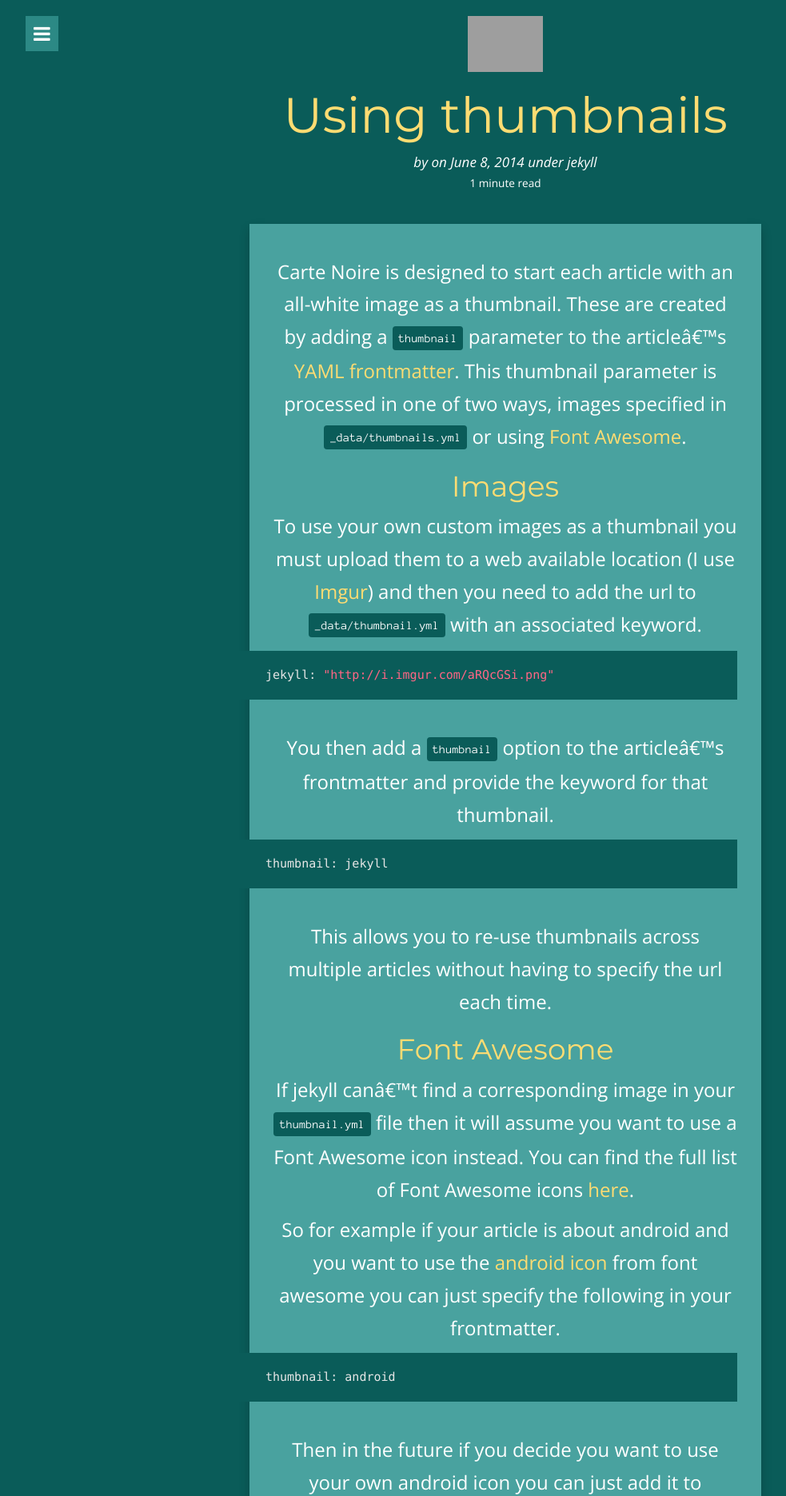
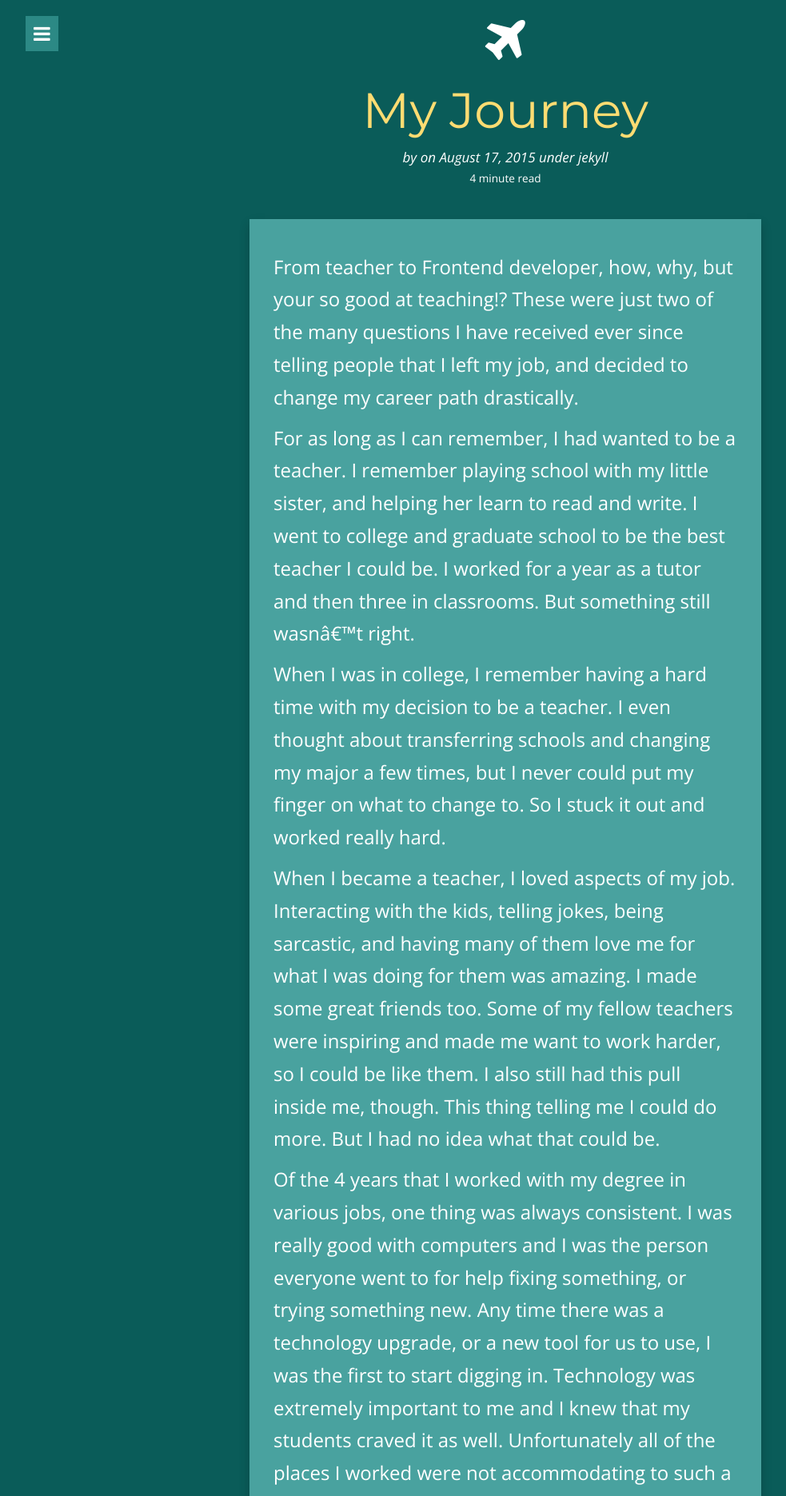
Before and after one commit to laurabug/laurabug.github.io, a Jekyll site: the page built from _posts/2014-06-08-using-thumbnails.md, in a window 1280 px wide. Shown: the top 1871 px of the page at 80% size, without its empty margins (8-991 px from the left). Built offline with Jekyll 4.4.1, drawn with Linux system fonts in a browser that asks for light colours; nearby versions of some CDN libraries; Markdown is read by kramdown in place of the engine named in the settings; some of the changed text lies outside the part shown; grey boxes are pictures that could not be loaded.

Commit message:
My Journey page

````diff
--- a/_posts/2014-06-08-using-thumbnails.md
+++ b/_posts/2014-06-08-using-thumbnails.md
@@ -1,59 +1,32 @@
 ---
 layout:     post
-title:      Using thumbnails
-date:       2014-06-08 12:32:18
-summary:    Using thumbnails in your Carte Noire articles.
+title:      My Journey
+date:       2015-08-17
+summary:    How I went from being a teacher to a frontend engineer
 categories: jekyll
-thumbnail: jekyll
+thumbnail: 	plane
 tags:
- - thumbnails
- - carte noire
+ - Teacher
+ - Frontend Engineer
+ - About Me
 ---
 
-Carte Noire is designed to start each article with an all-white image as a
-thumbnail. These are created by adding a `thumbnail` parameter to the article's
-[YAML frontmatter][1]. This thumbnail parameter is processed in one of two ways,
-images specified in `_data/thumbnails.yml` or using [Font Awesome][2].
+From teacher to Frontend developer, how, why, but your so good at teaching!?  These were just two of the many questions I have received ever since telling people that I left my job, and decided to change my career path drastically.
 
-## Images
+For as long as I can remember, I had wanted to be a teacher.  I remember playing school with my little sister, and helping her learn to read and write.  I went to college and graduate school to be the best teacher I could be.  I worked for a year as a tutor and then three in classrooms.  But something still wasn’t right.
 
-To use your own custom images as a thumbnail you must upload them to a web available
-location (I use [Imgur][3]) and then you need to add the url to `_data/thumbnail.yml`
-with an associated keyword.
+When I was in college, I remember having a hard time with my decision to be a teacher.  I even thought about transferring schools and changing my major a few times, but I never could put my finger on what to change to.  So I stuck it out and worked really hard.
 
-```
-jekyll: "http://i.imgur.com/aRQcGSi.png"
-```
+When I became a teacher, I loved aspects of my job.  Interacting with the kids, telling jokes, being sarcastic, and having many of them love me for what I was doing for them was amazing.  I made some great friends too.  Some of my fellow teachers were inspiring and made me want to work harder, so I could be like them.   I also still had this pull inside me, though.  This thing telling me I could do more.  But I had no idea what that could be.
 
-You then add a `thumbnail` option to the article's frontmatter and provide the keyword
-for that thumbnail.
+Of the 4 years that I worked with my degree in various jobs, one thing was always consistent.  I was really good with computers and I was the person everyone went to for help fixing something, or trying something new.  Any time there was a technology upgrade, or a new tool for us to use, I was the first to start digging in.  Technology was extremely important to me and I knew that my students craved it as well.  Unfortunately all of the places I worked were not accommodating to such a need, and that is where I found myself bringing my own tools into the classroom.
 
-```
-thumbnail: jekyll
-```
+About 2 years into teaching, I started to realize that I needed to help education move in a more technological direction.  I was teaching my students the same things that I was taught and that was not going to help them in the future.  I knew that things like computer coding, and internet safety were topics that needed to be tackled but in a low income community, there were no tools to do that with.   This was when I stated to look into the Educational Technology world.  I wanted to see who was out there changing this very problem.  As I began to look, I found that I wanted to be in that world too, making a larger impact on education.  Unfortunately I was not qualified for those jobs because I was also lacking the ability to code.
 
-This allows you to re-use thumbnails across multiple articles without having to
-specify the url each time.
+In March of 2015, after a few failed job searches, and feeling down, I decided to jump into coding.  Starting with HTML and CSS and quickly falling in love with the way I could manipulate the page and make things more user friendly.  I also worked with Javascript and learned the basics.
 
-## Font Awesome
+In June of 2015, I was hired as an intern at Kinsights, an advice sharing and support network for parents, where parents can work with each other to help with everything from the common cold to a rare medical issue.   I was tasked with re-working the entire frontend of the website to improve speed, as well as DRY up the code.  As the summer went on, I got faster, more confident in my skills, and kept falling in love with what I was doing.
 
-If jekyll can't find a corresponding image in your `thumbnail.yml` file then it
-will assume you want to use a Font Awesome icon instead. You can find the full
-list of Font Awesome icons [here][4].
+Working in technology has brought more joy to my life then I could have anticipated. As  teacher I was tired and frustrated with what I was being asked to do, and what I was not allowed to do. Now that I am in technology, I know that I will some day be able to work in EdTech and start to make those changes for all students.
 
-So for example if your article is about android and you want to use the [android icon][5]
-from font awesome you can just specify the following in your frontmatter.
-
-```
-thumbnail: android
-```
-
-Then in the future if you decide you want to use your own android icon you can just
-add it to `_data/thumbnails.yml` which will override it for all articles using
-the android thumbnail.
-
-[1]: http://jekyllrb.com/docs/frontmatter/
-[2]: http://fortawesome.github.io/Font-Awesome/
-[3]: http://imgur.com/
-[4]: http://fortawesome.github.io/Font-Awesome/icons/
-[5]: http://fortawesome.github.io/Font-Awesome/icon/android/
+I look at this career change as not something where I hated everything and randomly chose to do something else, but the opportunity to do more in the field that I worked so hard to be in.  I have been given this opportunity to change the world of education and I am here to do that.  Hopefully sooner rather than later.
--- a/css/style.scss
+++ b/css/style.scss
@@ -437,10 +437,10 @@ ul {
 	p {
 		margin-bottom: 10px;
 		display: block;
-		text-align: center;
 
 		&.logo {
 			padding: 20px 0 10px 0;
+			text-align: center;
 			border-bottom: 2px solid $light-teal;
 		}
 
````
